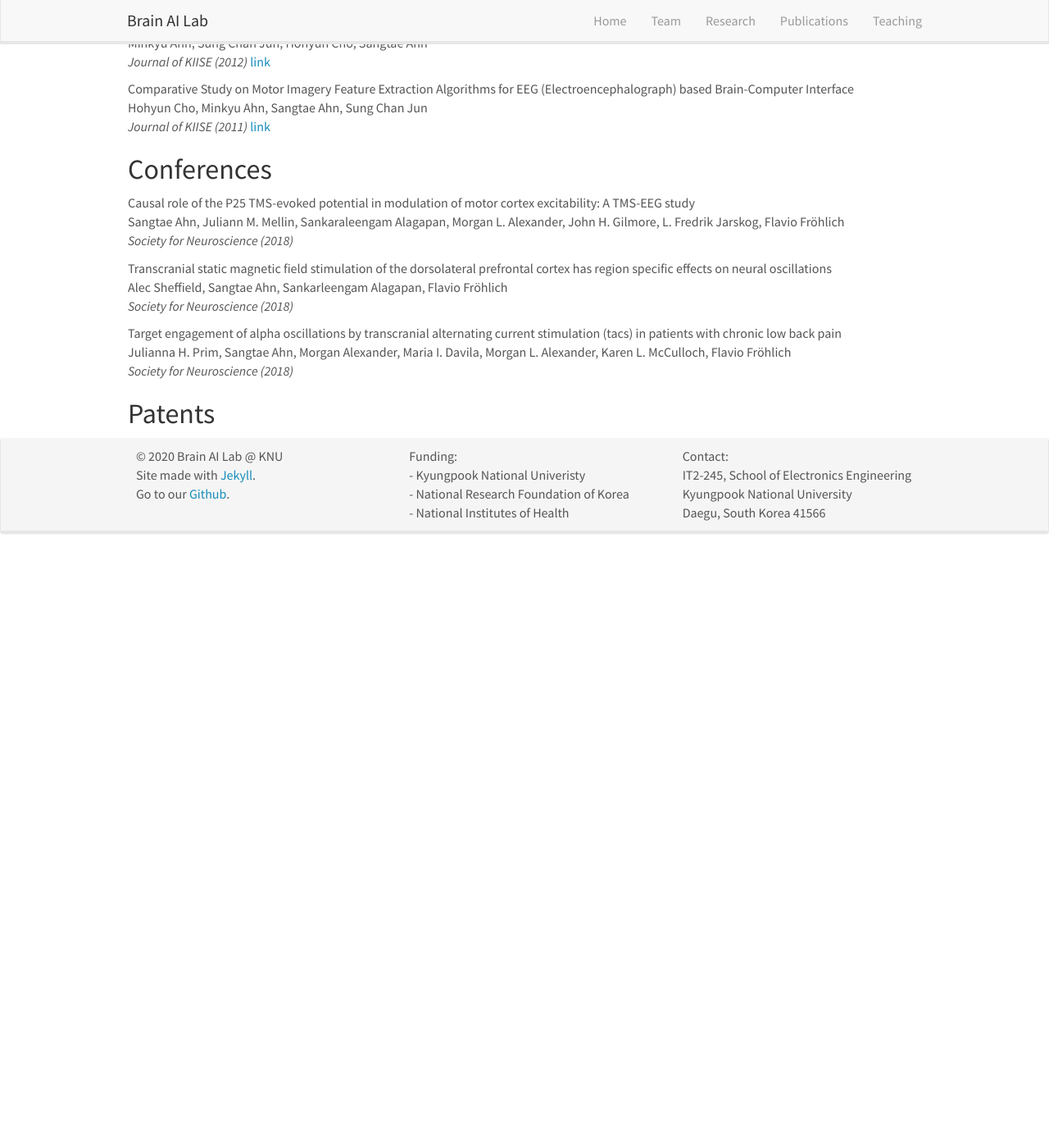
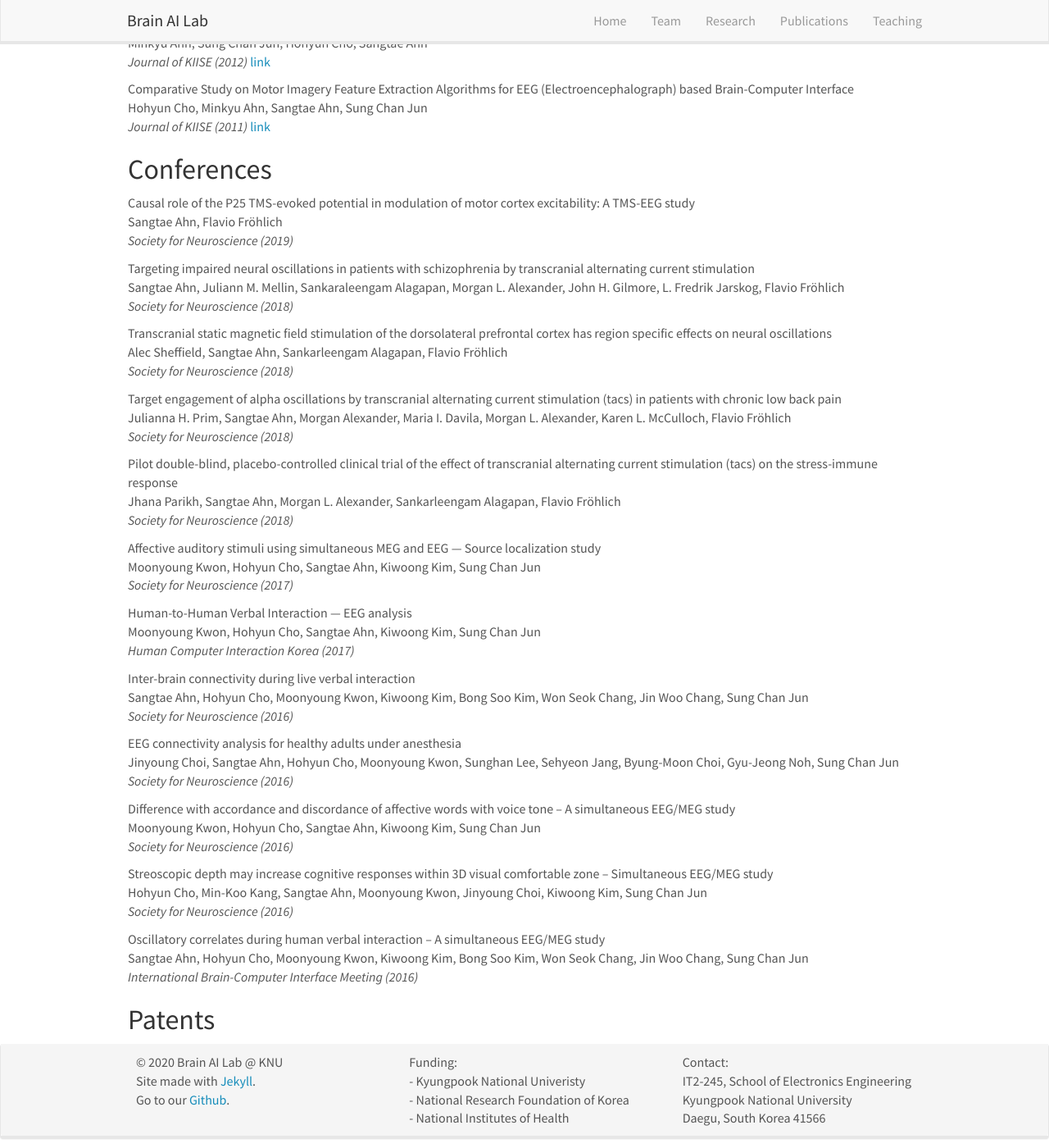
Before and after one commit to KNU-BrainAI/knu-brainai.github.io, a Jekyll site: the page built from _pages/publications.md, in a window 1280 px wide and 1400 px high, scrolled down 2326 px. Shown: the whole window at 82% size. Built offline with Jekyll 4.4.1, drawn with Linux system fonts in a browser that asks for light colours; nearby versions of some CDN libraries; before the commit the page ends 2999 px from its top, so only the background shows below that.

Commit message:
Update publist_conf.yml

```diff
--- a/_data/publist_conf.yml
+++ b/_data/publist_conf.yml
@@ -1,38 +1,47 @@
 - title: "Causal role of the P25 TMS-evoked potential in modulation of motor cortex excitability: A TMS-EEG study"
-  image:
-  description:
   authors: Sangtae Ahn, Flavio Fröhlich
   journal: Society for Neuroscience (2019)
-  link:
-    url:
-    display:
-  highlight: 0
-  news1:
-  news2:
 
-  - title: "Targeting impaired neural oscillations in patients with schizophrenia by transcranial alternating current stimulation"
-  image:
-  description:
+- title: "Targeting impaired neural oscillations in patients with schizophrenia by transcranial alternating current stimulation"
   authors: Sangtae Ahn, Juliann M. Mellin, Sankaraleengam Alagapan, Morgan L. Alexander, John H. Gilmore, L. Fredrik Jarskog, Flavio Fröhlich
   journal: Society for Neuroscience (2018)
-  link:
-    url:
-    display:
-  highlight: 0
-  news1:
-  news2:
 
 - title: "Transcranial static magnetic field stimulation of the dorsolateral prefrontal cortex has region specific effects on neural oscillations"
-  image:
-  description:
   authors: Alec Sheffield, Sangtae Ahn, Sankarleengam Alagapan, Flavio Fröhlich
   journal: Society for Neuroscience (2018)
-  link:
-    url:
-    display:
-  highlight: 0
-  news1:
-  news2:
+
 - title: "Target engagement of alpha oscillations by transcranial alternating current stimulation (tacs) in patients with chronic low back pain"
   authors: Julianna H. Prim, Sangtae Ahn, Morgan Alexander, Maria I. Davila, Morgan L. Alexander, Karen L. McCulloch, Flavio Fröhlich
   journal: Society for Neuroscience (2018)
+
+- title: "Pilot double-blind, placebo-controlled clinical trial of the effect of transcranial alternating current stimulation (tacs) on the stress-immune response"
+  authors: Jhana Parikh, Sangtae Ahn, Morgan L. Alexander, Sankarleengam Alagapan, Flavio Fröhlich
+  journal: Society for Neuroscience (2018)
+
+- title: "Affective auditory stimuli using simultaneous MEG and EEG — Source localization study"
+  authors: Moonyoung Kwon, Hohyun Cho, Sangtae Ahn, Kiwoong Kim, Sung Chan Jun
+  journal: Society for Neuroscience (2017)
+
+- title: "Human-to-Human Verbal Interaction — EEG analysis"
+  authors: Moonyoung Kwon, Hohyun Cho, Sangtae Ahn, Kiwoong Kim, Sung Chan Jun
+  journal: Human Computer Interaction Korea (2017)
+
+- title: "Inter-brain connectivity during live verbal interaction"
+  authors: Sangtae Ahn, Hohyun Cho, Moonyoung Kwon, Kiwoong Kim, Bong Soo Kim, Won Seok Chang, Jin Woo Chang, Sung Chan Jun
+  journal: Society for Neuroscience (2016)
+
+- title: "EEG connectivity analysis for healthy adults under anesthesia"
+  authors: Jinyoung Choi, Sangtae Ahn, Hohyun Cho, Moonyoung Kwon, Sunghan Lee, Sehyeon Jang, Byung-Moon Choi, Gyu-Jeong Noh, Sung Chan Jun
+  journal: Society for Neuroscience (2016)
+
+- title: "Difference with accordance and discordance of affective words with voice tone – A simultaneous EEG/MEG study"
+  authors: Moonyoung Kwon, Hohyun Cho, Sangtae Ahn, Kiwoong Kim, Sung Chan Jun
+  journal: Society for Neuroscience (2016)
+
+- title: "Streoscopic depth may increase cognitive responses within 3D visual comfortable zone – Simultaneous EEG/MEG study"
+  authors: Hohyun Cho, Min-Koo Kang, Sangtae Ahn, Moonyoung Kwon, Jinyoung Choi, Kiwoong Kim, Sung Chan Jun
+  journal: Society for Neuroscience (2016)
+
+- title: "Oscillatory correlates during human verbal interaction – A simultaneous EEG/MEG study"
+  authors: Sangtae Ahn, Hohyun Cho, Moonyoung Kwon, Kiwoong Kim, Bong Soo Kim, Won Seok Chang, Jin Woo Chang, Sung Chan Jun
+  journal: International Brain-Computer Interface Meeting (2016)
```
